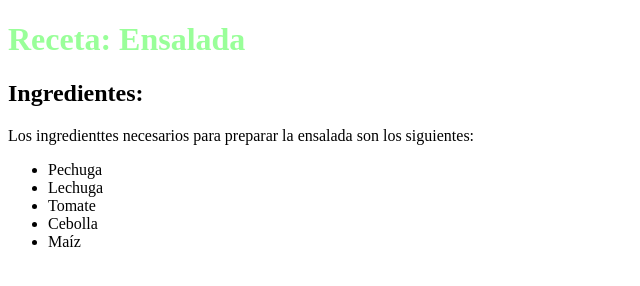
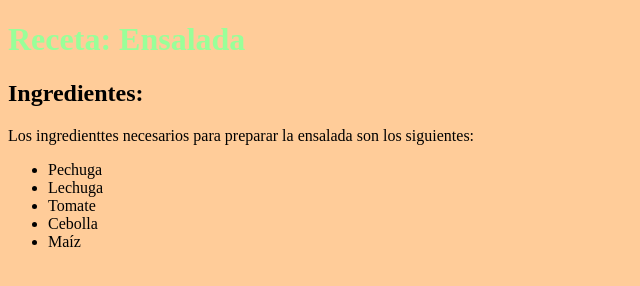
Before and after one commit to Wisma92/aspirantes-mir-html-y-css, a plain HTML site: page ejercicio1-html-y-css/index.html in a window 1280 px wide. Shown: the whole page, without its empty margins (0-640 px from the left). Drawn offline with Linux system fonts and the light colour scheme.

Commit message:
Agrega estilos al segundo ejercicio

```diff
--- a/ejercicio1-html-y-css/css/estilos.css
+++ b/ejercicio1-html-y-css/css/estilos.css
@@ -1,3 +1,7 @@
+body {
+    background-color: #ffcc99;
+}
+
 h1 {
     color: #99ff99;
 }
```
